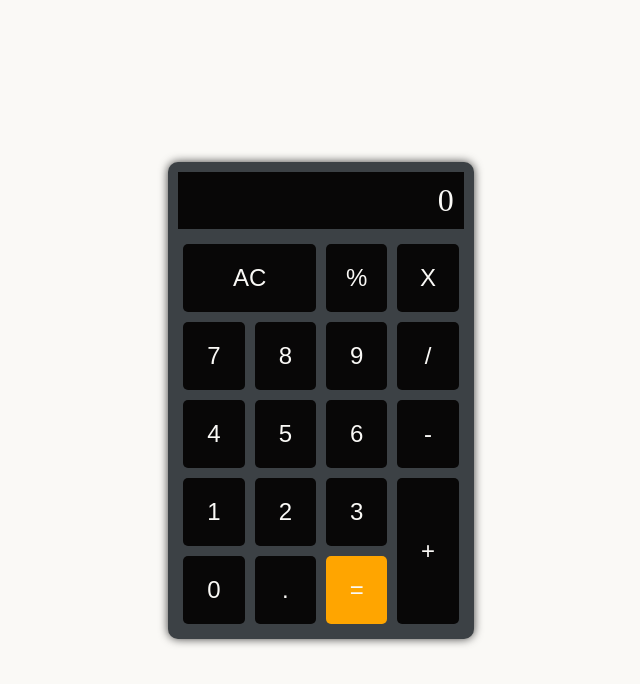
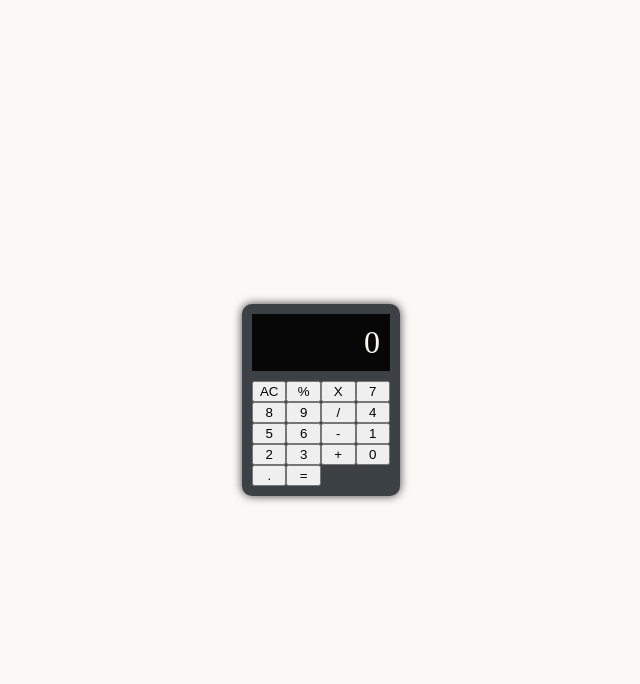
Before and after one commit to Arshad-Siddiqui/calculator, a React (Vite) app in the folder frontend/: page / in a window 1280 px wide. Shown: the top 684 px of the page, without its empty margins (319-959 px from the left). Built offline with nearby package versions, Linux system fonts and the light colour scheme.

Commit message:
Clear up

```diff
--- a/frontend/src/components/Button.tsx
+++ b/frontend/src/components/Button.tsx
@@ -1,70 +1,12 @@
 import ButtonProps from "../types/buttonProps";
-import { combineNumbers, operatorToString } from "../lib/formatNumbers";
-import buttonStyle from "../lib/buttonStyle";
-import validEquation from "../lib/validEquation";
 
 export default function Button({
   children,
-  setDisplay,
-  display,
-  calculator,
 }: ButtonProps) {
-  const handleClick = () => {
-    if (
-      (typeof children == "string" &&
-        typeof display[display.length - 1] == "string") ||
-      children == "AC"
-    ) {
-      // Resets the calculator in case of a double operator
-      setDisplay([]);
-      return;
-    }
+  const handleClick = () => {}
 
-    if (children == "=") {
-      const isValidEquation: boolean = validEquation(display);
-      if (!isValidEquation) {
-        setDisplay([]);
-        return;
-      }
-
-      const [num1, operator, num2] = display;
-
-      if (
-        operator != "+" &&
-        operator != "-" &&
-        operator != "/" &&
-        operator != "X"
-      ) {
-        console.error("Invalid operator");
-        return false;
-      }
-      const stringOperator = operatorToString[operator];
-      if (
-        stringOperator != "add" &&
-        stringOperator != "subtract" &&
-        stringOperator != "divide" &&
-        stringOperator != "multiply"
-      ) {
-        console.error("Invalid operator");
-        return false;
-      }
-
-      if (typeof num1 != "number" || typeof num2 != "number") {
-        console.error("Invalid number");
-        return false;
-      }
-      const result: number = calculator[stringOperator](num1, num2);
-      setDisplay([result]);
-      return;
-    }
-
-    setDisplay((prev) => combineNumbers([...prev, children]));
-    console.log(display);
-  };
-
-  const optionalStyles = buttonStyle(children);
   return (
-    <button className={`button ${optionalStyles}`} onClick={handleClick}>
+    <button  onClick={handleClick}>
       {children}
     </button>
   );
--- a/frontend/src/components/Numpad.tsx
+++ b/frontend/src/components/Numpad.tsx
@@ -1,16 +1,13 @@
 import Button from "./Button";
 import contents from "../data/ButtonContents.json";
 import NumpadProps from "../types/numpadProps";
-import Calculator from "../lib/Calculator";
 
 export default function Numpad ({ setDisplay, display }: NumpadProps) {
-  const calculator = new Calculator();
-
   return (
     <div className="numpad">
       {contents.map((content, index) => {
         return (
-          <Button key={index} setDisplay={setDisplay} display={display} calculator={ calculator }>
+          <Button key={index} setDisplay={setDisplay} display={display} >
             {content}
           </Button>
         );
--- a/frontend/src/lib/Calculator.ts
+++ /dev/null
@@ -1,17 +0,0 @@
-export default class Calculator {
-  add(a: number, b: number) {
-    return a + b;
-  }
-
-  subtract(a: number, b: number) {
-    return a - b;
-  }
-
-  multiply(a: number, b: number) {
-    return a * b;
-  }
-
-  divide(a: number, b: number) {
-    return a / b;
-  }
-}
--- a/frontend/src/lib/buttonStyle.ts
+++ /dev/null
@@ -1,7 +0,0 @@
-export default function buttonStyle(child: string | number) {
-  const isTall = child == '+' ? 'plus' : ''
-  const isEqual = child == '=' ? 'equal' : ''
-  const isWide = child == 'AC' ? 'ac' : ''
-
-  return `${isTall} ${isEqual} ${isWide}`
-}
--- a/frontend/src/lib/formatNumbers.ts
+++ /dev/null
@@ -1,34 +0,0 @@
-export const operatorToString = {
-  '+': 'add',
-  '-': 'subtract',
-  'X': 'multiply',
-  '/': 'divide',
-}
-
-export function combineNumbers(arr: (number | string)[]): (number | string)[] {
-  const result: (number | string)[] = [];
-  let currentNumber: number | null = null;
-
-  for (const item of arr) {
-    if (typeof item === 'number') {
-      if (currentNumber === null) {
-        currentNumber = item;
-      } else {
-        currentNumber = currentNumber * 10 + item;
-      }
-    } else {
-      if (currentNumber !== null) {
-        result.push(currentNumber);
-        currentNumber = null;
-      }
-
-      result.push(item);
-    }
-  }
-
-  if (currentNumber !== null) {
-    result.push(currentNumber);
-  }
-
-  return result;
-}
--- a/frontend/src/lib/validEquation.ts
+++ /dev/null
@@ -1,37 +0,0 @@
-import { operatorToString } from "./formatNumbers";
-
-export default function validEquation(display: (string | number)[]): boolean {
-  if (display.length != 3) {
-    console.error("Invalid equation length");
-    return false;
-  }
-  if (
-    display[1] != "+" &&
-    display[1] != "-" &&
-    display[1] != "X" &&
-    display[1] != "/"
-  ) {
-    console.error("Invalid operator");
-    return false;
-  }
-
-  const [num1, operator, num2] = display;
-
-  const stringOperator = operatorToString[operator];
-  if (
-    stringOperator != "add" &&
-    stringOperator != "subtract" &&
-    stringOperator != "divide" &&
-    stringOperator != "multiply"
-  ) {
-    console.error("Invalid operator");
-    return false;
-  }
-
-  if (typeof num1 != "number" || typeof num2 != "number") {
-    console.error("Invalid number");
-    return false;
-  }
-
-  return true;
-}
--- a/frontend/src/types/buttonProps.tsx
+++ b/frontend/src/types/buttonProps.tsx
@@ -1,8 +1,5 @@
-import Calculator from '../lib/Calculator';
-
 export default interface ButtonProps {
   children: number | string;
   setDisplay: (value: React.SetStateAction<(string|number)[]>) => void;
   display: (string|number)[];
-  calculator: Calculator;
 }
```
